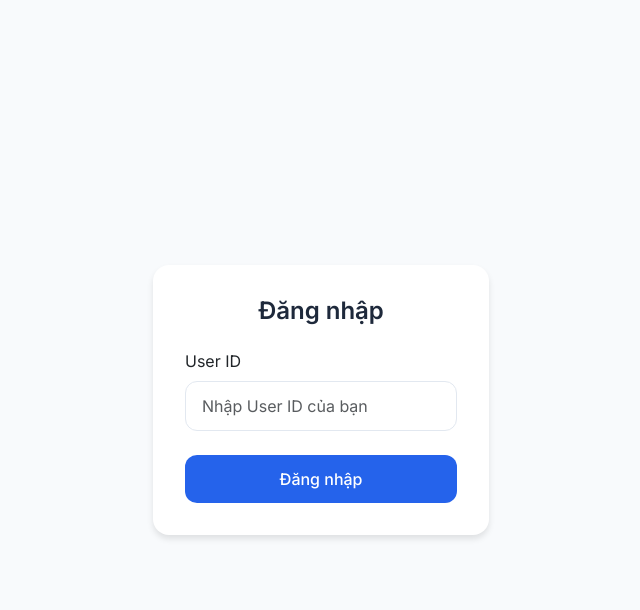
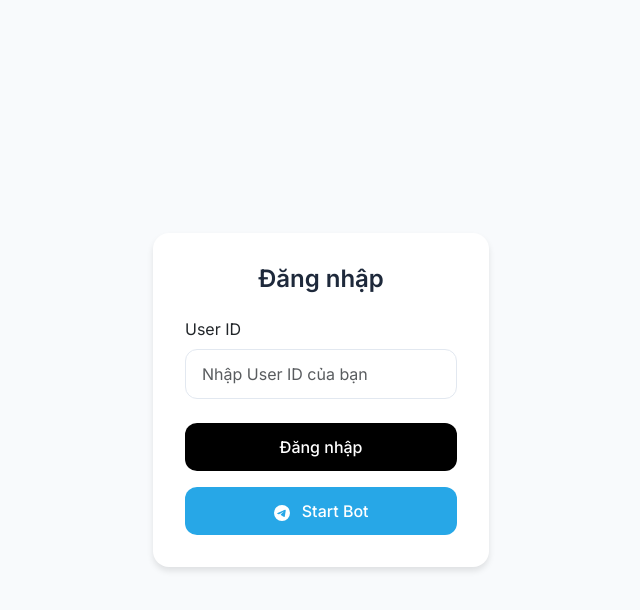
Before and after one commit to kietteik/Extracker, a FastAPI app: page / in a window 1280 px wide. Shown: the top 610 px of the page, without its empty margins (319-959 px from the left). Run offline with FastAPI, Linux system fonts and the light colour scheme.

Commit message:
UP - BotLink

```diff
--- a/templates/login.html
+++ b/templates/login.html
@@ -56,7 +56,7 @@
         }
 
         .btn-primary {
-            background-color: #2563eb;
+            background-color: #000000;
             border: none;
             border-radius: 0.75rem;
             padding: 0.75rem 1.5rem;
@@ -66,8 +66,57 @@
         }
 
         .btn-primary:hover {
-            background-color: #1d4ed8;
+            background-color: #3b3b3b;
             transform: translateY(-1px);
+        }
+
+        .telegram-button {
+            display: block;
+            text-align: center;
+            margin-top: 1rem;
+            padding: 0.75rem 1.5rem;
+            background-color: #27a7e7;
+            color: white;
+            text-decoration: none;
+            border-radius: 0.75rem;
+            font-weight: 500;
+            transition: all 0.2s ease;
+        }
+
+        .telegram-button:hover {
+            background-color: #229ad6;
+            transform: translateY(-1px);
+            color: white;
+            text-decoration: none;
+        }
+
+        .telegram-icon {
+            margin-right: 0.5rem;
+        }
+
+        .divider {
+            margin: 1.5rem 0;
+            text-align: center;
+            position: relative;
+        }
+
+        .divider::before {
+            content: "";
+            position: absolute;
+            left: 0;
+            top: 50%;
+            width: 100%;
+            height: 1px;
+            background: #e2e8f0;
+            z-index: 0;
+        }
+
+        .divider span {
+            background: white;
+            padding: 0 1rem;
+            color: #64748b;
+            position: relative;
+            z-index: 1;
         }
     </style>
 </head>
@@ -85,6 +134,14 @@
                     </div>
                     <button type="submit" class="btn btn-primary">Đăng nhập</button>
                 </form>
+                <a href="https://t.me/ExtrakerBot" class="telegram-button" target="_blank">
+                    <svg class="telegram-icon" xmlns="http://www.w3.org/2000/svg" width="16" height="16"
+                        fill="currentColor" viewBox="0 0 16 16">
+                        <path
+                            d="M16 8A8 8 0 1 1 0 8a8 8 0 0 1 16 0zM8.287 5.906c-.778.324-2.334.994-4.666 2.01-.378.15-.577.298-.595.442-.03.243.275.339.69.47l.175.055c.408.133.958.288 1.243.294.26.006.549-.1.868-.32 2.179-1.471 3.304-2.214 3.374-2.23.05-.012.12-.026.166.016.047.041.042.12.037.141-.03.129-1.227 1.241-1.846 1.817-.193.18-.33.307-.358.336a8.154 8.154 0 0 1-.188.186c-.38.366-.664.64.015 1.088.327.216.589.393.85.571.284.194.568.387.936.629.093.06.183.125.27.187.331.236.63.448.997.414.214-.02.435-.22.547-.82.265-1.417.786-4.486.906-5.751a1.426 1.426 0 0 0-.013-.315.337.337 0 0 0-.114-.217.526.526 0 0 0-.31-.093c-.3.005-.763.166-2.984 1.09z" />
+                    </svg>
+                    Start Bot
+                </a>
             </div>
         </div>
     </div>
```
